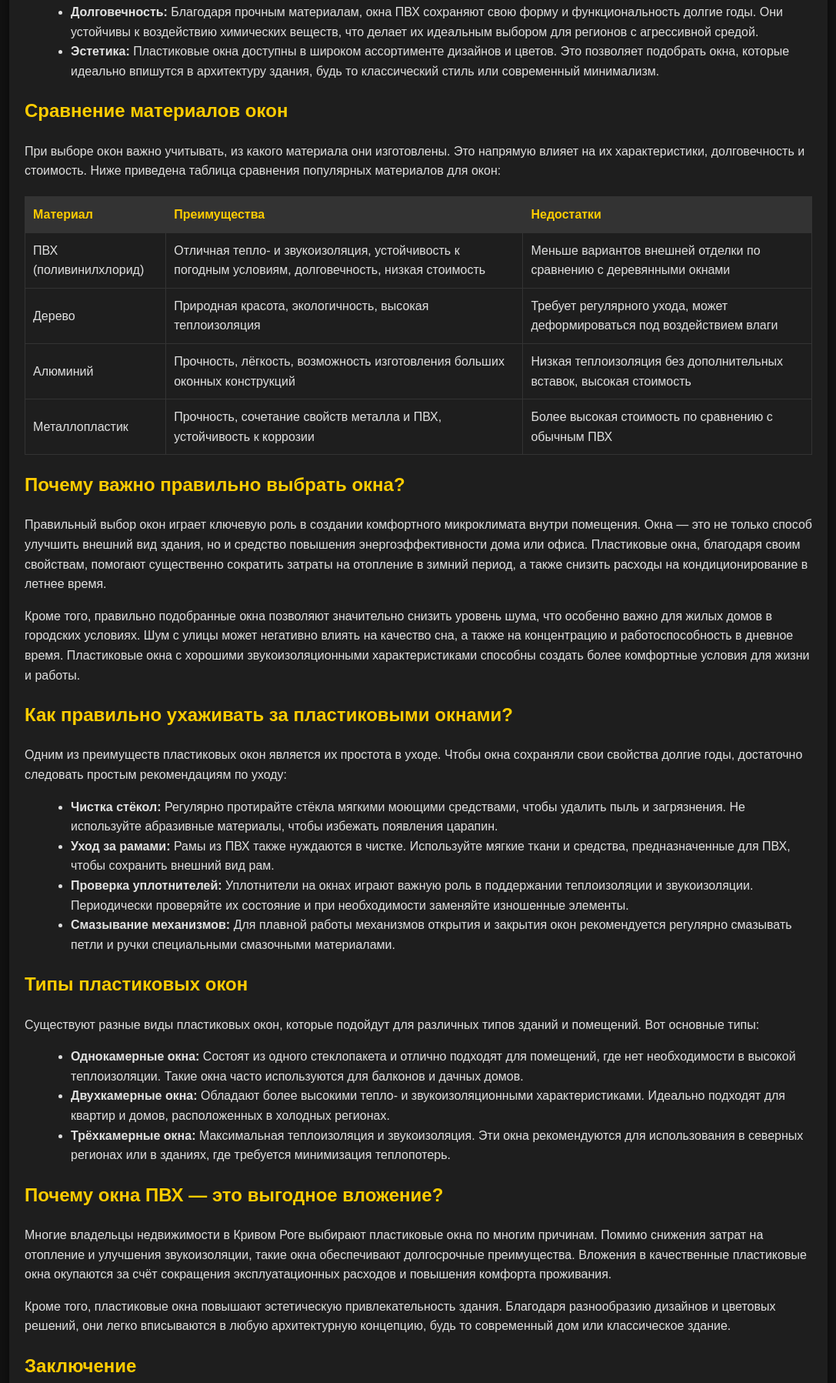
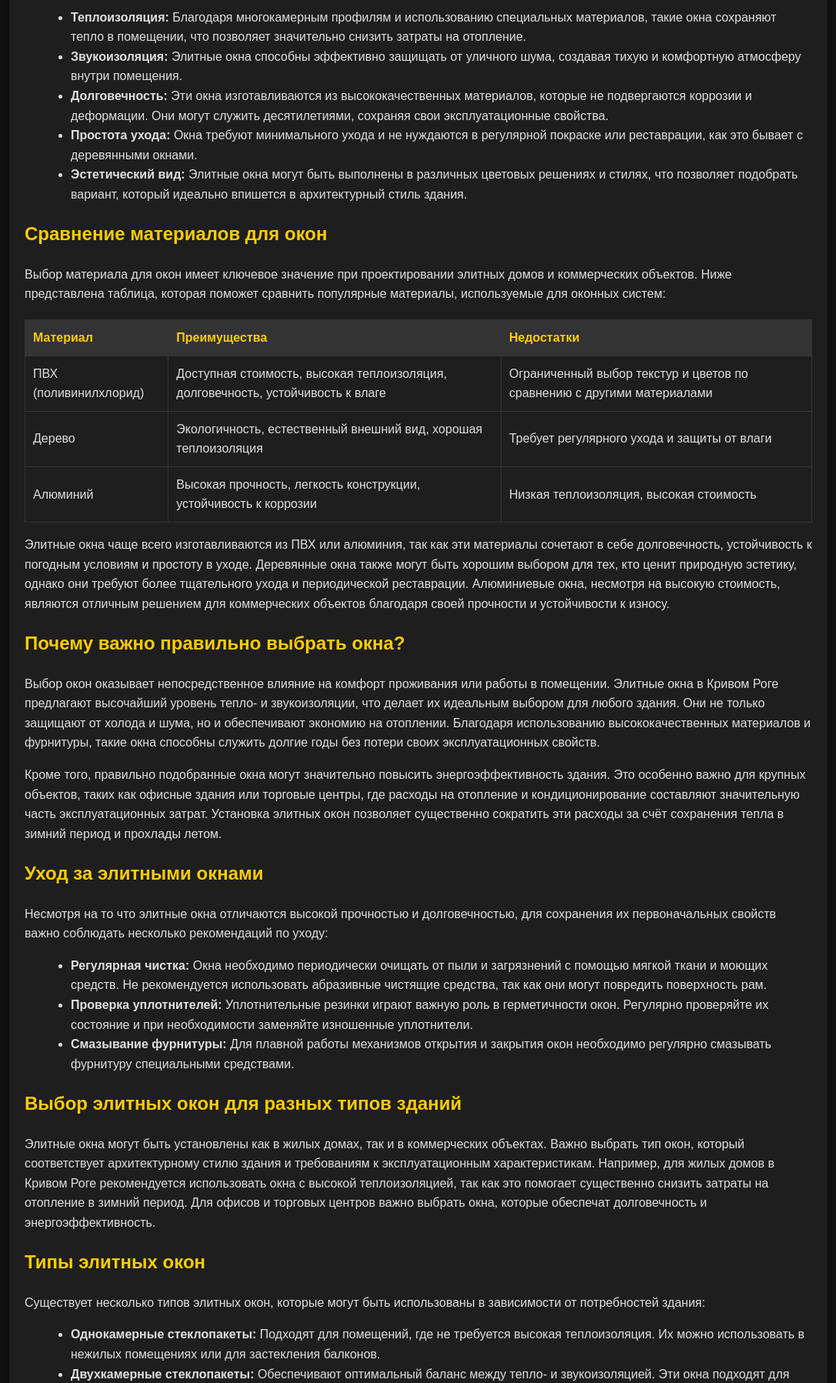
Before and after one commit to vikont47/site3, a plain HTML site: page index.html in a window 1280 px wide. Shown: the part 609-2406 px from the top of the page at 77% size, without its empty margins (96-1183 px from the left). Drawn offline with Linux system fonts and the light colour scheme.

Commit message:
Update index.html

```diff
--- a/index.html
+++ b/index.html
@@ -8,26 +8,29 @@
 </head>
 <body>
 <div class="container">
-    <h1>Лучшие пластиковые окна Кривого Рога</h1>
+    <h1>Элитные окна в Кривом Роге - выбор экспертов</h1>
 
-   <p>Пластиковые окна — это современное и практичное решение для жилых домов и офисов в Кривом Роге. Они обеспечивают отличную теплоизоляцию, защищают от шума и создают комфортные условия для проживания. Одним из важнейших преимуществ этих окон является их долговечность и простота в уходе. В сравнении с традиционными деревянными окнами, окна ПВХ не требуют частого ремонта или покраски. <a href="https://vikont.dp.ua/calc">https://vikont.dp.ua/calc</a> можно через удобный калькулятор расчёта стоимости на сайте "Виконт".</p>
+    <p>Элитные окна в Кривом Роге — это выбор для тех, кто ценит качество, долговечность и превосходные эксплуатационные характеристики. Такие окна не только выполняют свои функции по защите от внешней среды, но и придают дому стильный и современный вид. Они изготавливаются с использованием высококачественных материалов и новейших технологий, что делает их идеальным решением для любых типов зданий. За счет своей уникальной конструкции элитные окна обладают повышенной тепло- и звукоизоляцией, а также отличной устойчивостью к погодным условиям.</p>
 
+    <p>Элитные окна выбираются не только для жилых домов, но и для коммерческих объектов, где важна не только функциональность, но и презентабельный внешний вид. Эти окна создают особую атмосферу внутри помещений, обеспечивая комфорт и уют. Одним из главных преимуществ таких окон является их долговечность. Благодаря использованию современных технологий, они могут служить десятилетиями, сохраняя свои первозданные свойства.</p>
 
-    <h2>Преимущества пластиковых окон</h2>
+    <p>Для того чтобы <a href="https://vikont.dp.ua/calc">виконт</a> заказать элитные окна в Кривом Роге, стоит обратиться к профессионалам с большим опытом работы в данной сфере. Правильно установленные окна гарантируют долговечность и максимальную эффективность. Особенное внимание при выборе окон стоит уделить не только качеству профилей и стеклопакетов, но и фурнитуре, так как именно от неё зависит удобство использования окон на протяжении долгого времени.</p>
 
-    <p>Пластиковые окна имеют множество преимуществ, которые делают их популярным выбором среди домовладельцев и владельцев коммерческой недвижимости. Рассмотрим основные причины, почему стоит выбрать пластиковые окна:</p>
+    <h2>Преимущества элитных окон</h2>
+
+    <p>Элитные окна обладают рядом преимуществ, которые делают их популярным выбором среди жителей Кривого Рога:</p>
 
     <ul>
-        <li><strong>Теплоизоляция:</strong> Одним из главных преимуществ пластиковых окон является их способность эффективно сохранять тепло в помещении. Они препятствуют утечке тепла через окна, что позволяет значительно снизить затраты на отопление в зимний период.</li>
-        <li><strong>Звукоизоляция:</strong> Современные пластиковые окна оснащены многокамерными профилями и специальными стеклопакетами, которые помогают снизить уровень шума с улицы. Это особенно актуально для домов, расположенных вблизи оживлённых дорог или промышленных зон.</li>
-        <li><strong>Устойчивость к погодным условиям:</strong> ПВХ-окна не подвержены воздействию влаги, ультрафиолетовых лучей и перепадов температур. Они не требуют регулярного ухода, как деревянные окна, и могут служить десятилетиями без потери своих свойств.</li>
-        <li><strong>Долговечность:</strong> Благодаря прочным материалам, окна ПВХ сохраняют свою форму и функциональность долгие годы. Они устойчивы к воздействию химических веществ, что делает их идеальным выбором для регионов с агрессивной средой.</li>
-        <li><strong>Эстетика:</strong> Пластиковые окна доступны в широком ассортименте дизайнов и цветов. Это позволяет подобрать окна, которые идеально впишутся в архитектуру здания, будь то классический стиль или современный минимализм.</li>
+        <li><strong>Теплоизоляция:</strong> Благодаря многокамерным профилям и использованию специальных материалов, такие окна сохраняют тепло в помещении, что позволяет значительно снизить затраты на отопление.</li>
+        <li><strong>Звукоизоляция:</strong> Элитные окна способны эффективно защищать от уличного шума, создавая тихую и комфортную атмосферу внутри помещения.</li>
+        <li><strong>Долговечность:</strong> Эти окна изготавливаются из высококачественных материалов, которые не подвергаются коррозии и деформации. Они могут служить десятилетиями, сохраняя свои эксплуатационные свойства.</li>
+        <li><strong>Простота ухода:</strong> Окна требуют минимального ухода и не нуждаются в регулярной покраске или реставрации, как это бывает с деревянными окнами.</li>
+        <li><strong>Эстетический вид:</strong> Элитные окна могут быть выполнены в различных цветовых решениях и стилях, что позволяет подобрать вариант, который идеально впишется в архитектурный стиль здания.</li>
     </ul>
 
-    <h2>Сравнение материалов окон</h2>
+    <h2>Сравнение материалов для окон</h2>
 
-    <p>При выборе окон важно учитывать, из какого материала они изготовлены. Это напрямую влияет на их характеристики, долговечность и стоимость. Ниже приведена таблица сравнения популярных материалов для окон:</p>
+    <p>Выбор материала для окон имеет ключевое значение при проектировании элитных домов и коммерческих объектов. Ниже представлена таблица, которая поможет сравнить популярные материалы, используемые для оконных систем:</p>
 
     <table>
         <thead>
@@ -40,64 +43,57 @@
         <tbody>
             <tr>
                 <td>ПВХ (поливинилхлорид)</td>
-                <td>Отличная тепло- и звукоизоляция, устойчивость к погодным условиям, долговечность, низкая стоимость</td>
-                <td>Меньше вариантов внешней отделки по сравнению с деревянными окнами</td>
+                <td>Доступная стоимость, высокая теплоизоляция, долговечность, устойчивость к влаге</td>
+                <td>Ограниченный выбор текстур и цветов по сравнению с другими материалами</td>
             </tr>
             <tr>
                 <td>Дерево</td>
-                <td>Природная красота, экологичность, высокая теплоизоляция</td>
-                <td>Требует регулярного ухода, может деформироваться под воздействием влаги</td>
+                <td>Экологичность, естественный внешний вид, хорошая теплоизоляция</td>
+                <td>Требует регулярного ухода и защиты от влаги</td>
             </tr>
             <tr>
                 <td>Алюминий</td>
-                <td>Прочность, лёгкость, возможность изготовления больших оконных конструкций</td>
-                <td>Низкая теплоизоляция без дополнительных вставок, высокая стоимость</td>
-            </tr>
-            <tr>
-                <td>Металлопластик</td>
-                <td>Прочность, сочетание свойств металла и ПВХ, устойчивость к коррозии</td>
-                <td>Более высокая стоимость по сравнению с обычным ПВХ</td>
+                <td>Высокая прочность, легкость конструкции, устойчивость к коррозии</td>
+                <td>Низкая теплоизоляция, высокая стоимость</td>
             </tr>
         </tbody>
     </table>
 
+    <p>Элитные окна чаще всего изготавливаются из ПВХ или алюминия, так как эти материалы сочетают в себе долговечность, устойчивость к погодным условиям и простоту в уходе. Деревянные окна также могут быть хорошим выбором для тех, кто ценит природную эстетику, однако они требуют более тщательного ухода и периодической реставрации. Алюминиевые окна, несмотря на высокую стоимость, являются отличным решением для коммерческих объектов благодаря своей прочности и устойчивости к износу.</p>
+
     <h2>Почему важно правильно выбрать окна?</h2>
 
-    <p>Правильный выбор окон играет ключевую роль в создании комфортного микроклимата внутри помещения. Окна — это не только способ улучшить внешний вид здания, но и средство повышения энергоэффективности дома или офиса. Пластиковые окна, благодаря своим свойствам, помогают существенно сократить затраты на отопление в зимний период, а также снизить расходы на кондиционирование в летнее время.</p>
+    <p>Выбор окон оказывает непосредственное влияние на комфорт проживания или работы в помещении. Элитные окна в Кривом Роге предлагают высочайший уровень тепло- и звукоизоляции, что делает их идеальным выбором для любого здания. Они не только защищают от холода и шума, но и обеспечивают экономию на отоплении. Благодаря использованию высококачественных материалов и фурнитуры, такие окна способны служить долгие годы без потери своих эксплуатационных свойств.</p>
 
-    <p>Кроме того, правильно подобранные окна позволяют значительно снизить уровень шума, что особенно важно для жилых домов в городских условиях. Шум с улицы может негативно влиять на качество сна, а также на концентрацию и работоспособность в дневное время. Пластиковые окна с хорошими звукоизоляционными характеристиками способны создать более комфортные условия для жизни и работы.</p>
+    <p>Кроме того, правильно подобранные окна могут значительно повысить энергоэффективность здания. Это особенно важно для крупных объектов, таких как офисные здания или торговые центры, где расходы на отопление и кондиционирование составляют значительную часть эксплуатационных затрат. Установка элитных окон позволяет существенно сократить эти расходы за счёт сохранения тепла в зимний период и прохлады летом.</p>
 
-    <h2>Как правильно ухаживать за пластиковыми окнами?</h2>
+    <h2>Уход за элитными окнами</h2>
 
-    <p>Одним из преимуществ пластиковых окон является их простота в уходе. Чтобы окна сохраняли свои свойства долгие годы, достаточно следовать простым рекомендациям по уходу:</p>
+    <p>Несмотря на то что элитные окна отличаются высокой прочностью и долговечностью, для сохранения их первоначальных свойств важно соблюдать несколько рекомендаций по уходу:</p>
 
     <ul>
-        <li><strong>Чистка стёкол:</strong> Регулярно протирайте стёкла мягкими моющими средствами, чтобы удалить пыль и загрязнения. Не используйте абразивные материалы, чтобы избежать появления царапин.</li>
-        <li><strong>Уход за рамами:</strong> Рамы из ПВХ также нуждаются в чистке. Используйте мягкие ткани и средства, предназначенные для ПВХ, чтобы сохранить внешний вид рам.</li>
-        <li><strong>Проверка уплотнителей:</strong> Уплотнители на окнах играют важную роль в поддержании теплоизоляции и звукоизоляции. Периодически проверяйте их состояние и при необходимости заменяйте изношенные элементы.</li>
-        <li><strong>Смазывание механизмов:</strong> Для плавной работы механизмов открытия и закрытия окон рекомендуется регулярно смазывать петли и ручки специальными смазочными материалами.</li>
+        <li><strong>Регулярная чистка:</strong> Окна необходимо периодически очищать от пыли и загрязнений с помощью мягкой ткани и моющих средств. Не рекомендуется использовать абразивные чистящие средства, так как они могут повредить поверхность рам.</li>
+        <li><strong>Проверка уплотнителей:</strong> Уплотнительные резинки играют важную роль в герметичности окон. Регулярно проверяйте их состояние и при необходимости заменяйте изношенные уплотнители.</li>
+        <li><strong>Смазывание фурнитуры:</strong> Для плавной работы механизмов открытия и закрытия окон необходимо регулярно смазывать фурнитуру специальными средствами.</li>
     </ul>
 
-    <h2>Типы пластиковых окон</h2>
+    <h2>Выбор элитных окон для разных типов зданий</h2>
 
-    <p>Существуют разные виды пластиковых окон, которые подойдут для различных типов зданий и помещений. Вот основные типы:</p>
+    <p>Элитные окна могут быть установлены как в жилых домах, так и в коммерческих объектах. Важно выбрать тип окон, который соответствует архитектурному стилю здания и требованиям к эксплуатационным характеристикам. Например, для жилых домов в Кривом Роге рекомендуется использовать окна с высокой теплоизоляцией, так как это помогает существенно снизить затраты на отопление в зимний период. Для офисов и торговых центров важно выбрать окна, которые обеспечат долговечность и энергоэффективность.</p>
+
+    <h2>Типы элитных окон</h2>
+
+    <p>Существует несколько типов элитных окон, которые могут быть использованы в зависимости от потребностей здания:</p>
 
     <ul>
-        <li><strong>Однокамерные окна:</strong> Состоят из одного стеклопакета и отлично подходят для помещений, где нет необходимости в высокой теплоизоляции. Такие окна часто используются для балконов и дачных домов.</li>
-        <li><strong>Двухкамерные окна:</strong> Обладают более высокими тепло- и звукоизоляционными характеристиками. Идеально подходят для квартир и домов, расположенных в холодных регионах.</li>
-        <li><strong>Трёхкамерные окна:</strong> Максимальная теплоизоляция и звукоизоляция. Эти окна рекомендуются для использования в северных регионах или в зданиях, где требуется минимизация теплопотерь.</li>
+        <li><strong>Однокамерные стеклопакеты:</strong> Подходят для помещений, где не требуется высокая теплоизоляция. Их можно использовать в нежилых помещениях или для застекления балконов.</li>
+        <li><strong>Двухкамерные стеклопакеты:</strong> Обеспечивают оптимальный баланс между тепло- и звукоизоляцией. Эти окна подходят для жилых помещений, офисов и коммерческих зданий.</li>
+        <li><strong>Трёхкамерные стеклопакеты:</strong> Максимальная защита от холода и шума. Рекомендуются для использования в холодных регионах или в зданиях, расположенных вблизи шумных дорог.</li>
     </ul>
-
-    <h2>Почему окна ПВХ — это выгодное вложение?</h2>
-
-    <p>Многие владельцы недвижимости в Кривом Роге выбирают пластиковые окна по многим причинам. Помимо снижения затрат на отопление и улучшения звукоизоляции, такие окна обеспечивают долгосрочные преимущества. Вложения в качественные пластиковые окна окупаются за счёт сокращения эксплуатационных расходов и повышения комфорта проживания.</p>
-
-    <p>Кроме того, пластиковые окна повышают эстетическую привлекательность здания. Благодаря разнообразию дизайнов и цветовых решений, они легко вписываются в любую архитектурную концепцию, будь то современный дом или классическое здание.</p>
 
     <h2>Заключение</h2>
 
-    <p>Пластиковые окна — это инвестиция в комфорт и энергоэффективность вашего дома. Они долговечны, просты в уходе и обеспечивают высокую тепло- и звукоизоляцию. Независимо от того, выбираете ли вы окна для жилого дома или коммерческого объекта, пластиковые окна остаются одним из самых надёжных и практичных решений на рынке. Установка таких окон — это шаг к снижению затрат на отопление и улучшению условий проживания.</p>
-
+    <p>Элитные окна — это не только показатель статуса, но и функциональное решение для создания комфортных условий в помещении. Благодаря своей долговечности, тепло- и звукоизоляционным характеристикам, они остаются лучшим выбором для тех, кто ценит качество и хочет инвестировать в будущее своего дома или офиса. В Кривом Роге элитные окна являются оптимальным решением для различных типов зданий, обеспечивая не только защиту от внешних факторов, но и эстетическую привлекательность.</p>
 </div>
 
 
```
